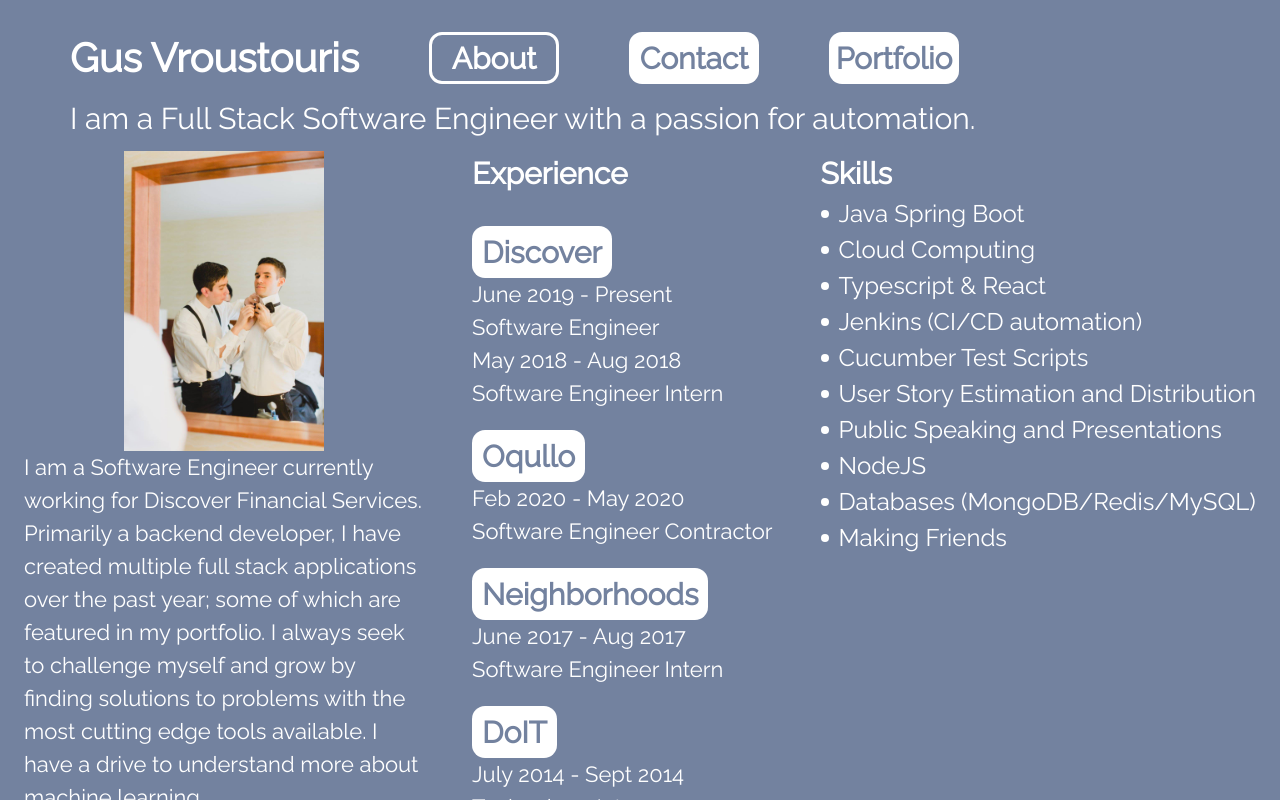
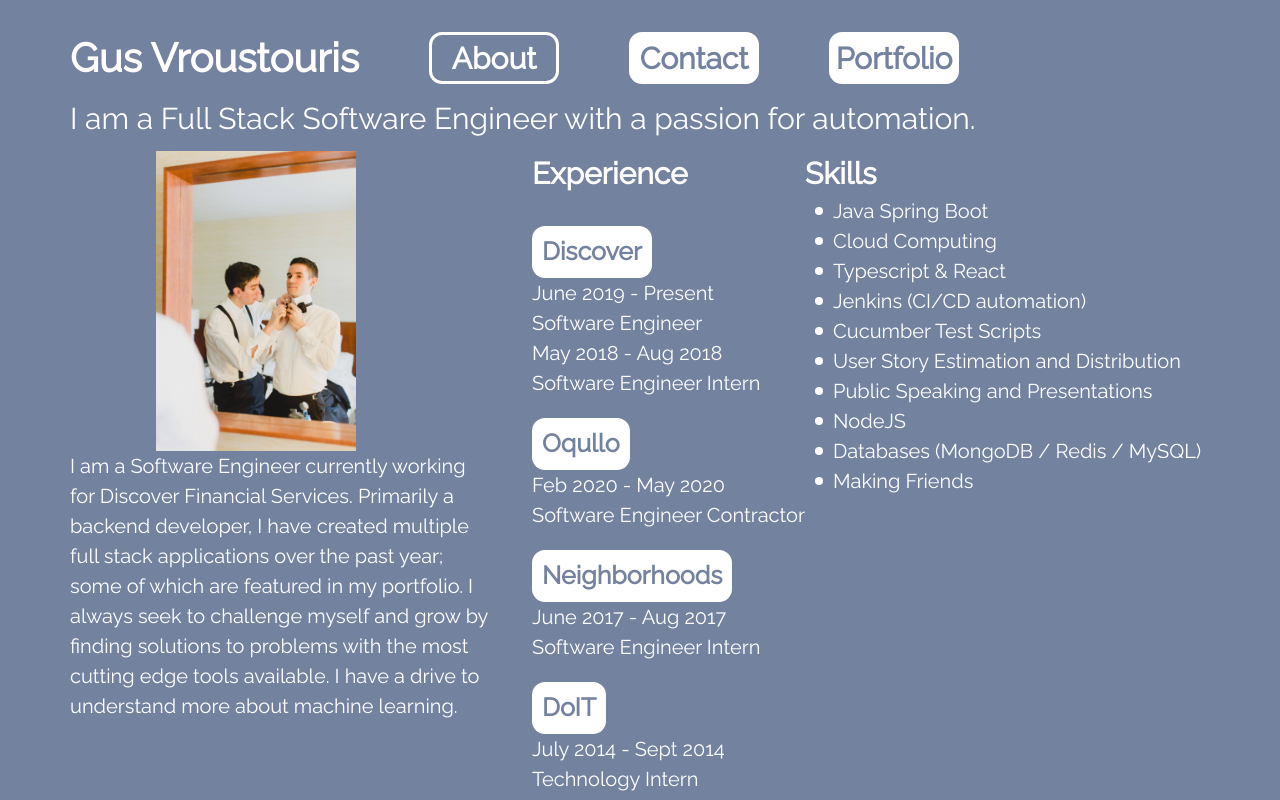
Before and after one commit to gvrousto/personal-spa, a React (Create React App) app: page /about in a window 1280 px wide. Built offline with nearby package versions, Linux system fonts and the light colour scheme.

Commit message:
about now cmpleted

```diff
--- a/src/components/about/About.css
+++ b/src/components/about/About.css
@@ -2,15 +2,8 @@
   display: flex;
   flex-grow: 1;
   width: 100%;
-  justify-content: space-around;
   background-color: #73829F;
   overflow-y: auto;
-}
-
-.bubble-text{
-  font-weight: bold;
-  padding-left: 10px;
-  padding-right: 10px;
 }
 
 .about-container::-webkit-scrollbar {
@@ -25,15 +18,18 @@
   background-color: #FFFFFF;
   border-radius: 5px;
 }
+
 .about-content {
   display: flex;
   align-items: center;
   flex-direction: column;
   color: #FFFFFF;
   font-family: "Raleway";
-  min-height: min-content;
-  font-size: 22px;
+  height: min-content;
+  width: 40%;
+  font-size: 20px;
 }
+
 .about-image-container {
   height: 300px;
 }
@@ -41,16 +37,31 @@
   max-width: 100%;
   max-height: 100%
 }
+
 .about-paragraph {
-  width: 400px;
+  margin-left: 70px;
+  margin-right: 20px;
+  width: auto;
   height: min-content;
+}
+
+.helper-container {
+  display: flex;
+  flex-grow: 1;
 }
 
 .about-experience {
   display: flex;
-  min-height: min-content;
+  height: min-content;
   flex-direction: column;
   font-family: "Raleway";
+  margin-left: 20px;
+}
+
+.bubble-text{
+  font-weight: bold;
+  padding-left: 10px;
+  padding-right: 10px;
 }
 
 .experience-bubble{
@@ -62,7 +73,7 @@
   border-radius: 13px;
   background-color: #FFFFFF;
   color: #73829F;
-  font-size: 30px;
+  font-size: 25px;
   border: none;
 }
 
@@ -74,7 +85,8 @@
 }
 
 .experience-content {
-  font-size: 22px;
+  width: auto;
+  font-size: 20px;
   color: #FFFFFF;
   padding-bottom: 20px;
 }
@@ -82,7 +94,7 @@
 .about-skills {
   font-family: "Raleway";
   display: flex;
-  min-height: min-content;
+  height: min-content;
   flex-direction: column;
   color: #FFFFFF;
 }
@@ -104,58 +116,45 @@
 
 .skill-item {
   display: flex;
+  overflow-wrap: break-word;
   align-items: center;
-  font-size: 24px;
+  font-size: 20px;
+  margin-left: 10px;
 }
 
-@media only screen and (max-width: 768px) {
-  .about-image-container {
-    height: 200px;
+@media only screen and (max-width: 787px) {
+  .about-container {
+    flex-direction: column;
+  }
+  .about-content {
+    width: 100%;
+  }
+  .helper-container {
+    margin-top: 20px;
+  }
+  .about-experience {
+    width: 50%;
+  }
+  .about-skills {
+    width: 50%;
   }
   .about-paragraph {
-    width: 300px;
+    margin-left: 20px;
   }
 }
 
 @media only screen and (max-width: 425px) {
-  .about-container {
-    display: flex;
-    flex-grow: 1;
+  .about-content {
+    font-size: 17px;
+  }
+  .helper-container {
     flex-direction: column;
-    align-items: center;
-    width: 100%;
-    background-color: #73829F;
-    justify-content: flex-start;
-    overflow: auto;
-  }
-  .about-content {
-    width: 90%;
-    align-items: center;
   }
   .about-experience {
-    width: 85%;
-    align-items: flex-start;
-  }
-  .about-paragraph {
     width: auto;
-    height: min-content;
-    width: auto;
-    font-size: 18px;
   }
   .about-skills {
-    width: 90%;
-    align-items: flex-start;
-  }
-  .skill-item:before {
-    content:"\A";
-    width:4px;
-    height:4px;
-    border-radius:50%;
-    background: #FFFFFF;
-    display:inline-block;
-    margin-right: 8px;
-  }
-  .skill-item {
-    font-size: 18px;
+    margin-left: 20px;
+    width: auto;
   }
 }
--- a/src/components/about/About.tsx
+++ b/src/components/about/About.tsx
@@ -14,6 +14,7 @@ const About = () => {
           {paragraph}
         </div>
       </div>
+      <div className="helper-container">
         <div className="about-experience">
           <div className="experience-title">
             Experience
@@ -88,8 +89,9 @@ const About = () => {
               <div className="skill-item">User Story Estimation and Distribution</div>
               <div className="skill-item">Public Speaking and Presentations</div>
               <div className="skill-item">NodeJS</div>
-            <div className="skill-item">Databases (MongoDB/Redis/MySQL)</div>
+              <div className="skill-item">Databases (MongoDB / Redis / MySQL)</div>
               <div className="skill-item">Making Friends</div>
+            </div>
         </div>
       </div>
     </div>
```
Lines whose indentation alone changed are shown as unchanged.
